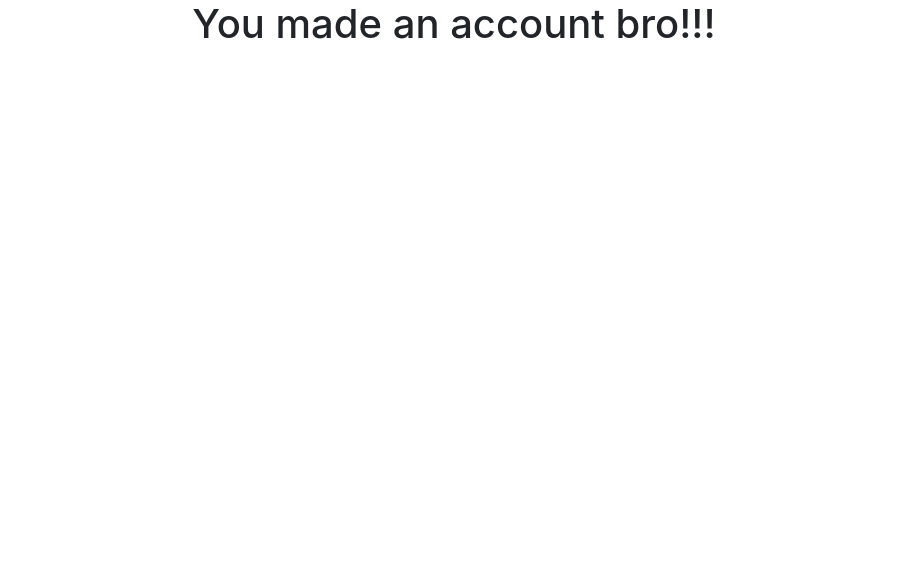
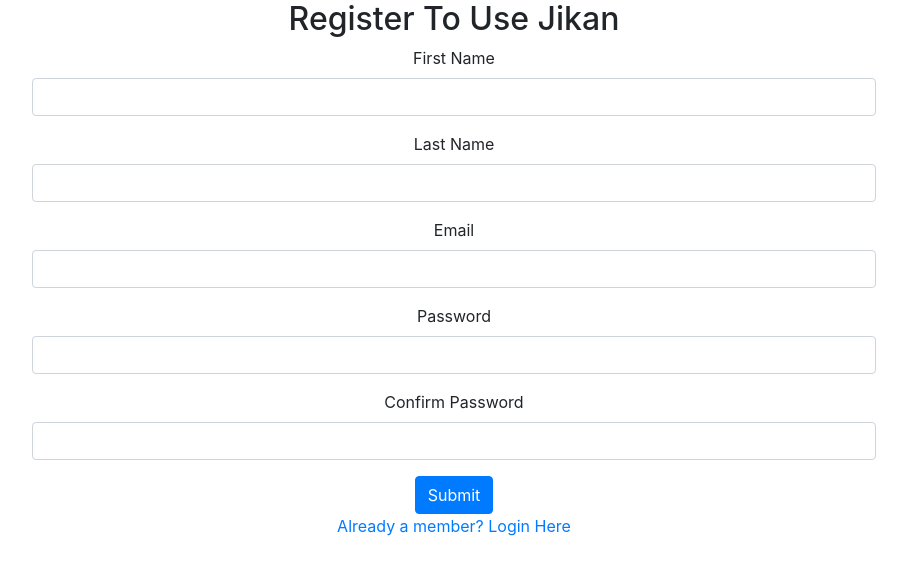
Before and after one commit to yzyasir/Jikan-Project, a React (Create React App) app in the folder client/: page / in a window 1280 px wide. Shown: the top 574 px of the page, without its empty margins (186-1093 px from the left). Built offline with nearby package versions, Linux system fonts and the light colour scheme.

Commit message:
This is full of errors, dont repo this

```diff
--- a/client/src/App.js
+++ b/client/src/App.js
@@ -1,17 +1,22 @@
+import React, {useState} from 'react';
 import './App.css';
-import {Router} from '@reach/router'
-import 'bootstrap/dist/css/bootstrap.min.css'
-
-import Registration from "./views/Registration";
-import Spare from "./views/Spare"
+import {Router} from '@reach/router';
+import 'bootstrap/dist/css/bootstrap.min.css';
+import Registration from './views/Registration';
+import Main from './views/Main';
+import Login from './views/Login';
 
 
 function App() {
+
+  const [logged, setLogged] = useState(null);
+
   return (
     <div className="App">
       <Router>
-        <Spare path="/" />
-        <Registration path="/create" />
+        <Registration path="/" setLogged={setLogged}/>
+        <Main path="/dashboard" logged={logged} setLogged={setLogged}/>
+        <Login path="/login" setLogged={setLogged}/>
       </Router>
     </div>
   );
--- /dev/null
+++ b/client/src/views/Login.jsx
@@ -0,0 +1,62 @@
+import { navigate, Link } from '@reach/router';
+import axios from 'axios';
+import React from 'react';
+import { useState } from 'react';
+
+const Login = (props) => {
+
+    const [log, setLog] = useState({
+        email: "",
+        password: ""
+    })
+
+    const onChangeHandler = (e) => {
+        e.preventDefault();
+        setLog({
+            ...log,
+            [e.target.name]: e.target.value
+        })
+    }
+
+    const [error, setError] = useState({})
+
+    const onSubmitHandler = (e) => {
+        e.preventDefault();
+        axios.post("http://localhost:8000/api/login", log, { withCredentials: true })
+            .then(res => {
+                if (res.data.error) {
+                    console.log(res.data.error.errors)
+                    setError(res.data.error.errors)
+                } else {
+                    console.log("Hey, our login submit worked!")
+                    navigate("/dashboard")
+                }
+            })
+            .catch(err => console.log(err))
+    }
+
+    return (
+        <div>
+            <h2>Login to use Jikan</h2>
+            <div className="row">
+                <div className="col-sm-2"></div>
+                <div className="col-sm-8">
+                    <form onSubmit={onSubmitHandler}>
+                        <div className="form-group">
+                            <label>Email</label>
+                            <input type="text" name="email" className="form-control" onChange={onChangeHandler} value={props.email}></input>
+
+                        </div>
+                        <div className="form-group">
+                            <label>Password</label>
+                            <input type="text" name="password" className="form-control" onChange={onChangeHandler} value={props.password}></input>
+
+                        </div>
+                        <input type="submit" value="Submit" className="btn btn-primary"></input>
+                    </form>
+                </div>
+            </div>
+        </div>
+    )
+}
+export default Login;
--- /dev/null
+++ b/client/src/views/Main.jsx
@@ -0,0 +1,15 @@
+import React from 'react';
+
+const Main = (props) => {
+
+    const {logged} = props;
+
+    return (
+        <div>
+            <h2>Welcome {logged.firstName} {logged.lastName}</h2>
+
+        </div>
+    )
+}
+
+export default Main;
--- a/client/src/views/Registration.jsx
+++ b/client/src/views/Registration.jsx
@@ -1,11 +1,13 @@
 import React, {useState} from 'react';
 import axios from 'axios';
 import Form from '../components/Form';
-import { navigate } from '@reach/router';
-// import {navigate} from '@reach/router';
+import { navigate, Link } from '@reach/router';
+
 
 const Registration = (props) => {
     // The logic for each form that I will be passing in will be different for the registration and edit pages
+
+    const {setLogged} = props;
 
     const [form, setForm] = useState({
         firstName: "",
@@ -21,7 +23,7 @@
         eventProp.preventDefault(); //preventDefault is called on the event when submitting the form to prevent a browser reload/refresh. Try the code without it to see what happens.
         setForm({
             ...form,
-            [eventProp.target.name]: eventProp.target.value //WHY IS IT .NAME???
+            [eventProp.target.name]: eventProp.target.value //WHY IS IT .name???
             //this needs to be eventProp.target.name so that the component in the form updates
             //.target.value retrieves the value of whatever input it was called on, so whatever I insert in input can be accessed through event.target.value
         })
@@ -31,14 +33,14 @@
         event.preventDefault();
         //this needs to be eventProp.target.name so that the component in the form updates
         //.target.value retrieves the value of whatever input it was called on, so whatever I insert in input can be accessed through event.target.value
-        axios.post("http://localhost:8000/api/new/user", form) //WHY IS form WRITTEN HERE?
-        .then(res => {
+        axios.post("http://localhost:8000/api/new/user", form, {withCredentials:true}) //WHY IS form WRITTEN HERE? IMPORTANT: We need the withCredentials:true for every axios route we put in!!!!!
+        .then(res => {                                                                 //We need the withCredentials:true to make the json web token and cookie, if we dont add this here it wont be made
             if(res.data.error){ //this is basically asking res.data if it has any errors in it
                 console.log(res.data.error.errors)
-                setError(res.data.error.errors)
+                setError(res.data.error.errors) //go over what we are doing here (OOOOOOOOOOOOOOOOO)
             } else {
                 console.log("Hey, our on submit worked!") //otherwise if all is good, let this happen then
-                navigate("/") //navigates back to our front page
+                navigate("/dashboard") //navigates back to our front page
             }
         })
         .catch(console.log("Hey, something went wrong"))
@@ -46,8 +48,10 @@
 
     return(
         <div>
+            <h2>Register To Use Jikan</h2>
             {/* Need to pass onChangeHandler into form to use it */}
             <Form onSubmitHandler={onSubmitHandler} form={form} onChangeHandler={onChangeHandler} error={error} />
+            <p><Link to="/login"> Already a member? Login Here</Link></p>
         </div>
     )
 }
--- a/client/src/views/Spare.jsx
+++ /dev/null
@@ -1,11 +0,0 @@
-import React from 'react';
-
-const Spare = (props) => {
-    return(
-        <div>
-            <h1>You made an account bro!!!</h1>
-        </div>
-    )
-}
-
-export default Spare;
```
Also changed, not shown: client/src/components/Logout.jsx (added, +24 -0 lines), 2 other files (tests, documents, lock files or other folders).
